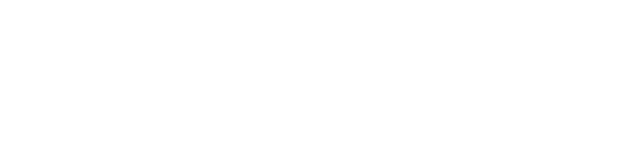
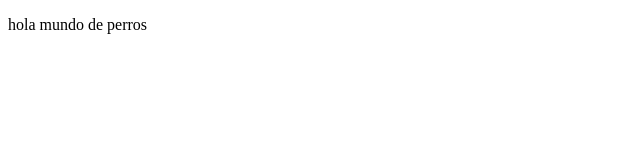
Before and after one commit to nicoarceus/PGY3121_Act1_AyudaAUnPeludo, a plain HTML site: page perros.html in a window 1280 px wide. Shown: the whole page, without its empty margins (0-640 px from the left). Drawn offline with Linux system fonts and the light colour scheme.

Commit message:
agregado el hola mundo de perros

```diff
--- a/perros.html
+++ b/perros.html
@@ -7,6 +7,6 @@
     <title>Ayuda a un Peludo</title>
 </head>
 <body>
-
+    <p>hola mundo de perros</p>
 </body>
 </html>
```
